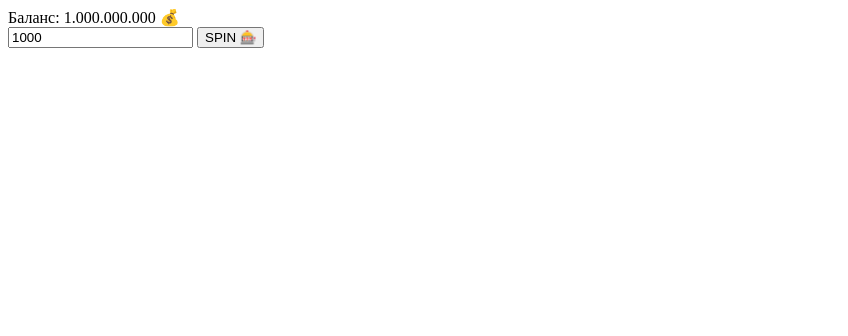
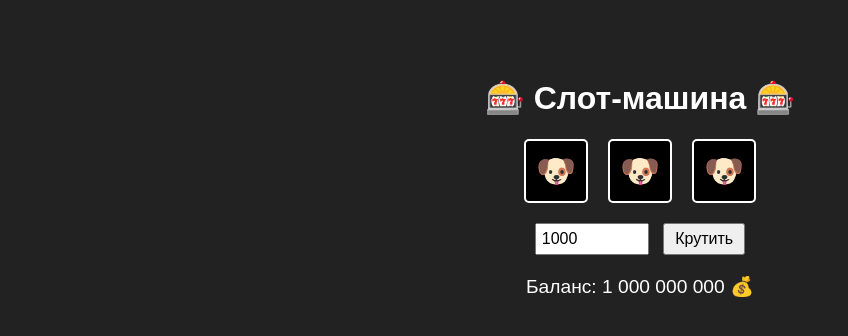
Before and after one commit to BIGBOSS7916/clicker_in_clicker, a plain HTML site: page index.html in a window 1280 px wide. Shown: the whole page, without its empty margins (0-848 px from the left). Drawn offline with Linux system fonts and the light colour scheme.

Commit message:
Update index.html

```diff
--- a/index.html
+++ b/index.html
@@ -1,25 +1,122 @@
 <!DOCTYPE html>
-<html lang="en">
+<html lang="ru">
 <head>
-<meta charset="UTF-8">
-<meta name="viewport" content="width=device-width, initial-scale=1.0">
-<title>Dog House Casino</title>
-<link rel="stylesheet" href="styles.css">
+  <meta charset="UTF-8">
+  <title>Слот-машина</title>
+  <style>
+    body {
+      background-color: #222;
+      color: #fff;
+      font-family: Arial, sans-serif;
+      text-align: center;
+      padding: 50px;
+    }
+    .slot-machine {
+      display: flex;
+      justify-content: center;
+      margin-bottom: 20px;
+    }
+    .reel {
+      width: 60px;
+      height: 60px;
+      margin: 0 10px;
+      background-color: #000;
+      border: 2px solid #fff;
+      border-radius: 5px;
+      font-size: 2em;
+      line-height: 60px;
+    }
+    .controls {
+      margin-top: 20px;
+    }
+    .controls input {
+      width: 100px;
+      padding: 5px;
+      font-size: 1em;
+    }
+    .controls button {
+      padding: 5px 10px;
+      font-size: 1em;
+      margin-left: 10px;
+    }
+    .balance, .message {
+      margin-top: 20px;
+      font-size: 1.2em;
+    }
+  </style>
 </head>
 <body>
-<div id="app">
-  <div class="balance">Баланс: <span id="balance">1.000.000.000 💰</span></div>
+  <h1>🎰 Слот-машина 🎰</h1>
   <div class="slot-machine">
-    <div class="reel" id="reel1"></div>
-    <div class="reel" id="reel2"></div>
-    <div class="reel" id="reel3"></div>
+    <div class="reel" id="reel1">🐶</div>
+    <div class="reel" id="reel2">🐶</div>
+    <div class="reel" id="reel3">🐶</div>
   </div>
   <div class="controls">
-    <input type="number" id="bet" value="1000" min="1" step="1000" />
-    <button id="spin">SPIN 🎰</button>
+    <input type="number" id="bet" value="1000" min="1" step="1000">
+    <button id="spin">Крутить</button>
   </div>
-  <div id="message"></div>
-</div>
-<script src="script.js"></script>
+  <div class="balance" id="balance">Баланс: 1,000,000,000 💰</div>
+  <div class="message" id="message"></div>
+
+  <script>
+    const emojis = ['🐶', '🤡', '😈', '👹', '👽', '🤖', '💀', '👻', '🤬', '😎', '🍔'];
+    let balance = 1000000000;
+
+    const reel1 = document.getElementById('reel1');
+    const reel2 = document.getElementById('reel2');
+    const reel3 = document.getElementById('reel3');
+    const balanceElem = document.getElementById('balance');
+    const messageElem = document.getElementById('message');
+    const betInput = document.getElementById('bet');
+    const spinButton = document.getElementById('spin');
+
+    function updateBalance() {
+      balanceElem.textContent = 'Баланс: ' + balance.toLocaleString('ru-RU') + ' 💰';
+    }
+
+    function spinReel(reel) {
+      const randomEmoji = emojis[Math.floor(Math.random() * emojis.length)];
+      reel.textContent = randomEmoji;
+      return randomEmoji;
+    }
+
+    spinButton.addEventListener('click', () => {
+      const bet = parseInt(betInput.value);
+      if (isNaN(bet) || bet <= 0) {
+        messageElem.textContent = 'Введите корректную ставку!';
+        return;
+      }
+      if (bet > balance) {
+        messageElem.textContent = 'Недостаточно средств!';
+        return;
+      }
+
+      balance -= bet;
+      updateBalance();
+      messageElem.textContent = '';
+
+      const result1 = spinReel(reel1);
+      const result2 = spinReel(reel2);
+      const result3 = spinReel(reel3);
+
+      let multiplier = 0;
+      if (result1 === result2 && result2 === result3) {
+        multiplier = 10;
+        messageElem.textContent = '🎉 Три одинаковых! Выигрыш!';
+      } else if (result1 === result2 || result2 === result3 || result1 === result3) {
+        multiplier = 3;
+        messageElem.textContent = '😊 Два одинаковых!';
+      } else {
+        messageElem.textContent = '😢 Ничего не выпало...';
+      }
+
+      const win = bet * multiplier;
+      balance += win;
+      updateBalance();
+    });
+
+    updateBalance();
+  </script>
 </body>
 </html>
```
